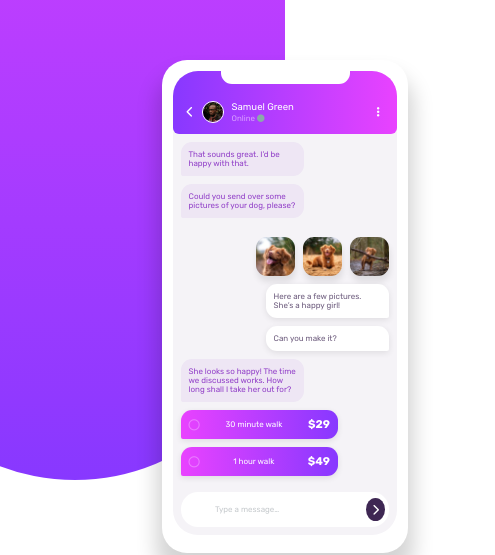
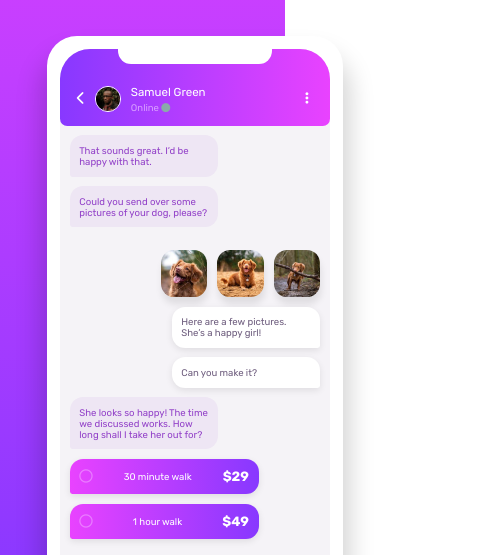
Before and after one commit to NehalSahu8055/Responsive-_chat_app_css_illustration, a plain HTML site: page index.html in a window 390 px wide. Shown: the top 555 px of the page, 495 px wide, since content can reach past the window. Drawn offline with Linux system fonts and the light colour scheme.

Commit message:
Update style.css

```diff
--- a/css/style.css
+++ b/css/style.css
@@ -74,7 +74,7 @@ body{
     background-color: white;
     border-radius: 0 0 11px 11px;
     position: relative;
-    top:-29.32em;
+    top:-470px;
 }
 .back-notch .details{
     display: flex;
@@ -224,13 +224,13 @@ body{
 
 @media only screen and (max-width:700px){
 
-    .row{
+   .row{
         text-align: center;
         flex-direction: column;
         gap:70px;
-    }
-    body{
-        margin:-120px 0 0 0;
+        top:-720px;
+        right:0px;
+        zoom:1.2;
     }
     .about{
         text-align: center;
@@ -241,6 +241,9 @@ body{
         top:-300px;
         right: 120px;
     }
+    .notch{
+        top:-473px;
+    }
 
 
 }
```
